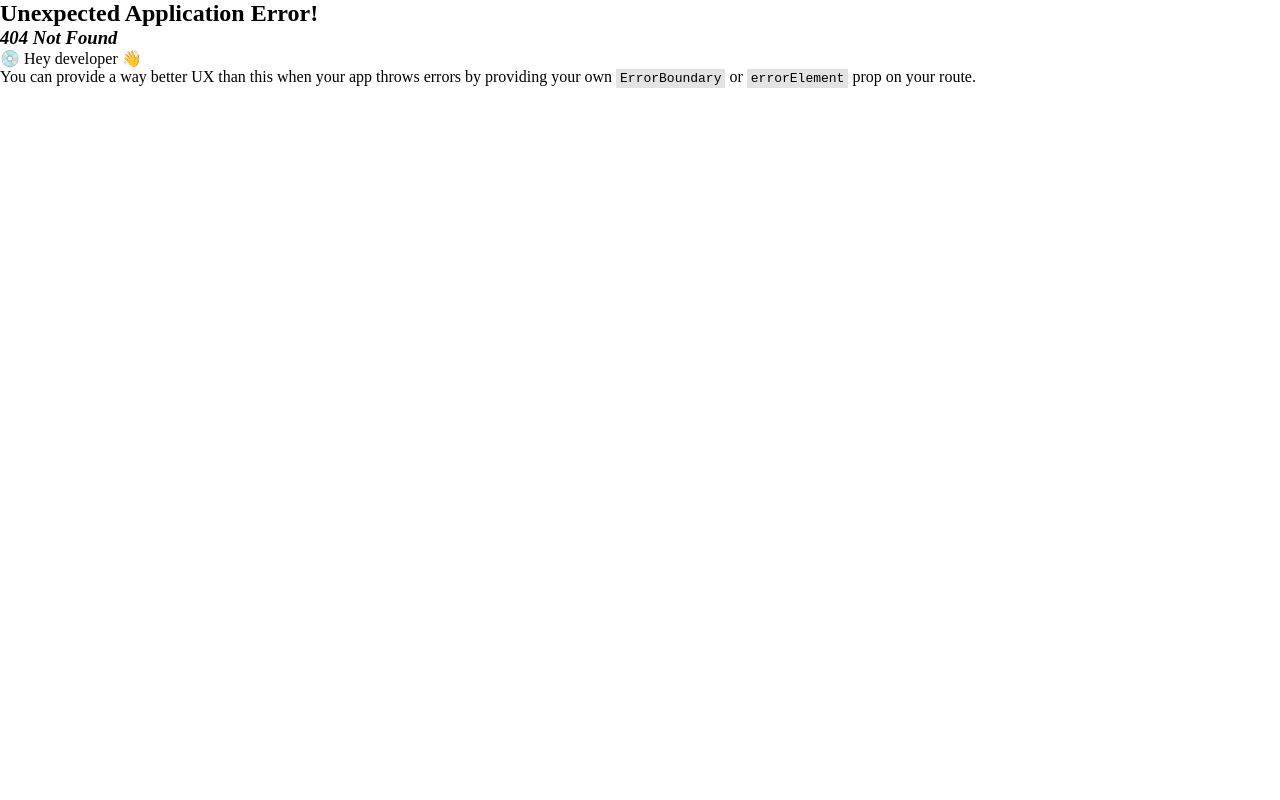
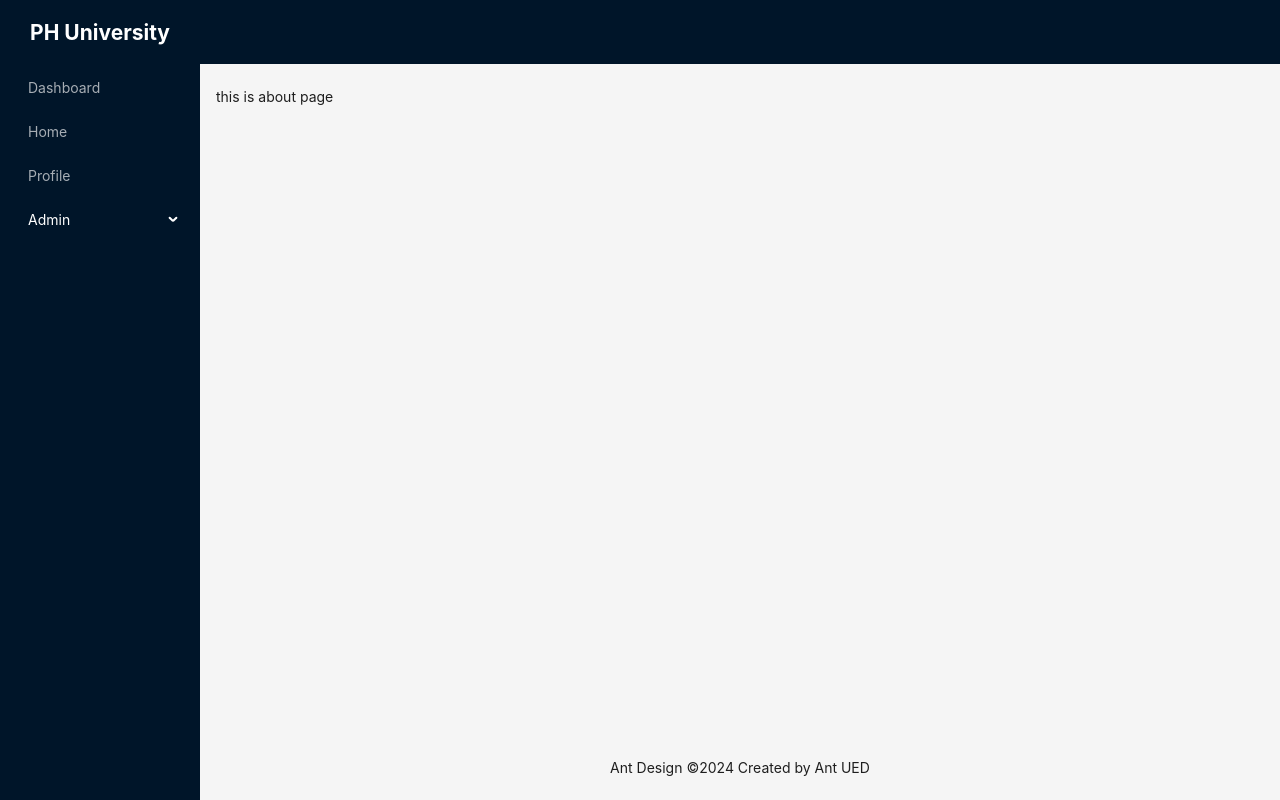
Before and after one commit to SagorAhamed251245/University-Management, a React (Vite) app in the folder client/: page /about in a window 1280 px wide. Before the commit this address had no page. Built offline with nearby package versions, Linux system fonts and the light colour scheme.

Commit message:
router setup

```diff
--- a/client/src/components/layout/MainLayout.tsx
+++ b/client/src/components/layout/MainLayout.tsx
@@ -1,4 +1,5 @@
 import { Layout, Menu, MenuProps } from "antd";
+import { Outlet } from "react-router-dom";
 
 const { Header, Content, Footer, Sider } = Layout;
 
@@ -75,7 +76,7 @@ const MainLayout = () => {
                 borderRadius: "30px",
               }}
             >
-              content
+              <Outlet />
             </div>
           </Content>
           <Footer style={{ textAlign: "center" }}>
--- a/client/src/main.tsx
+++ b/client/src/main.tsx
@@ -1,6 +1,5 @@
 import React from "react";
 import ReactDOM from "react-dom/client";
-import App from "./App.tsx";
 import "./index.css";
 import { RouterProvider } from "react-router-dom";
 import router from "./routes/routes.tsx";
--- /dev/null
+++ b/client/src/pages/About.tsx
@@ -0,0 +1,5 @@
+const About = () => {
+  return <div>this is about page</div>;
+};
+
+export default About;
--- /dev/null
+++ b/client/src/pages/Contact.tsx
@@ -0,0 +1,5 @@
+const Contact = () => {
+  return <div>This is contact page</div>;
+};
+
+export default Contact;
```
Also changed, not shown: client/src/routes/routes.tsx (+13 -1 lines).
